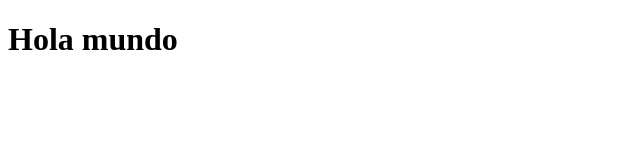
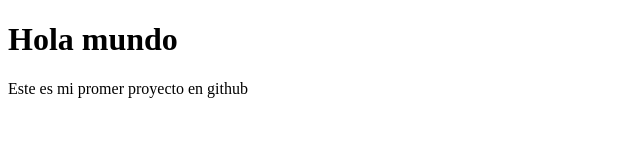
Before and after one commit to blisboa/projecto-1, a plain HTML site: page index.html in a window 1280 px wide. Shown: the whole page, without its empty margins (0-640 px from the left). Drawn offline with Linux system fonts and the light colour scheme.

Commit message:
se agrega un parrafo

```diff
--- a/index.html
+++ b/index.html
@@ -7,6 +7,6 @@
 </head>
 <body>
 	<H1>Hola mundo</H1>
-
+    <p>Este es mi promer proyecto en github</p>
 </body>
 </html>
```
